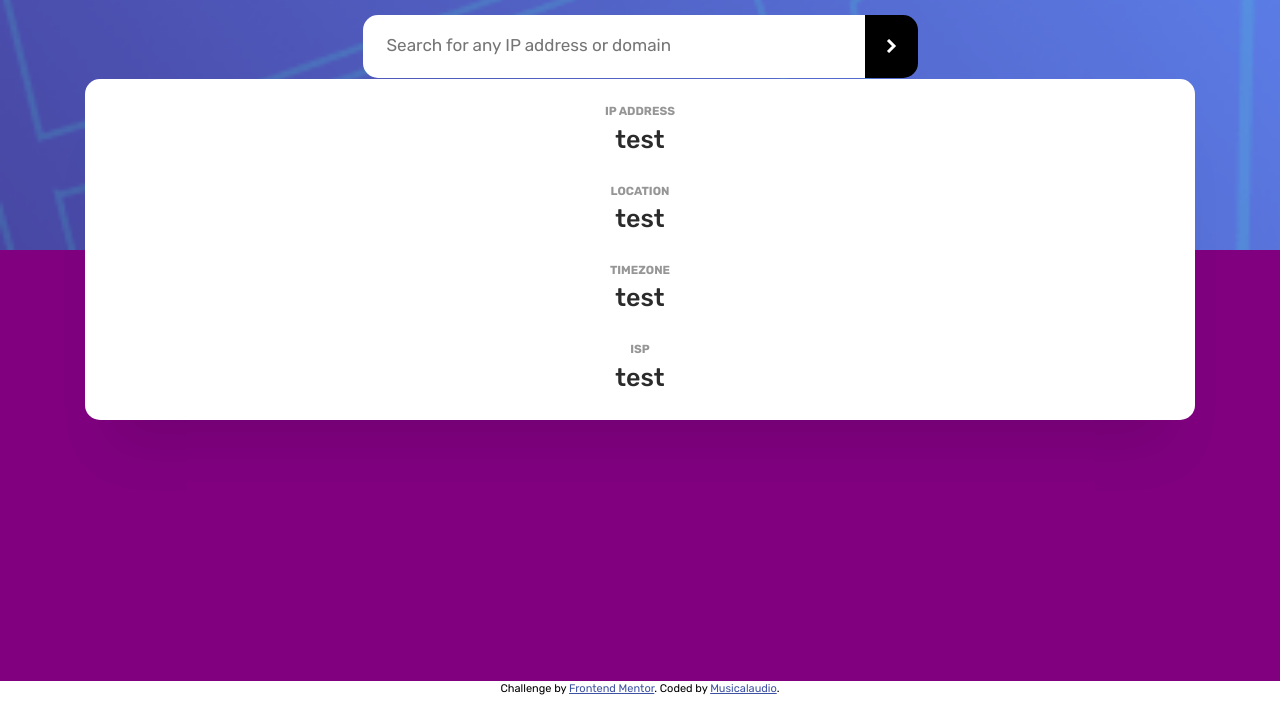
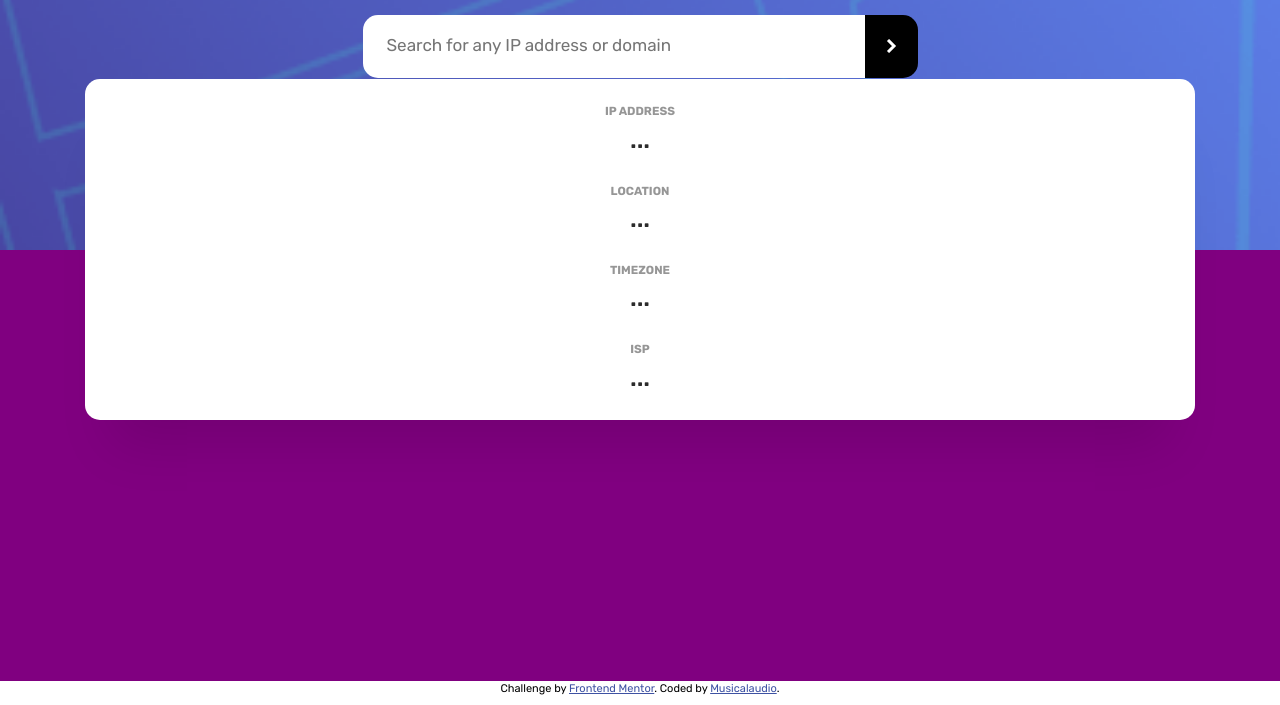
Before and after one commit to Musicalaudio/ip-address-tracker, a website: page index.html in a window 1280 px wide. Shown: the part 95-800 px from the top of the page. Drawn offline with nearby package versions, Linux system fonts and the light colour scheme.

Commit message:
changed test to ... in html stats component

```diff
--- a/index.html
+++ b/index.html
@@ -49,22 +49,22 @@
     <section class="stats">
       <div>
         <h2>IP Address</h2>
-        <p class="stats__ip">test</p>
+        <p class="stats__ip">...</p>
       </div>
       <hr aria-hidden="true" />
       <div>
         <h2>Location</h2>
-        <p class="stats__location">test</p>
+        <p class="stats__location">...</p>
       </div>
       <hr aria-hidden="true" />
       <div>
         <h2>Timezone</h2>
-        <p class="stats__timezone">test</p>
+        <p class="stats__timezone">...</p>
       </div>
       <hr aria-hidden="true" />
       <div>
         <h2>ISP</h2>
-        <p class="stats__isp">test</p>
+        <p class="stats__isp">...</p>
       </div>
     </section>
     <section class="map-section">
```
